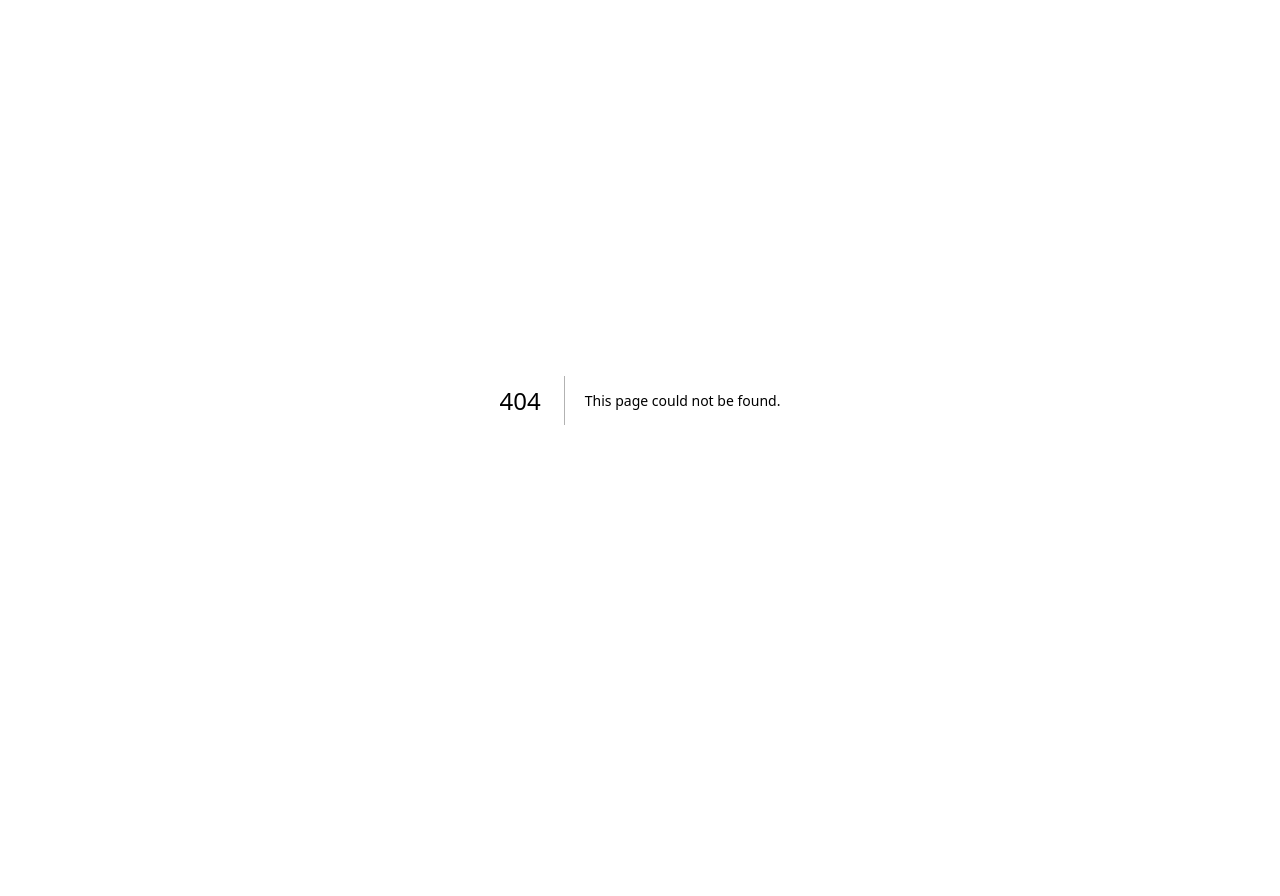
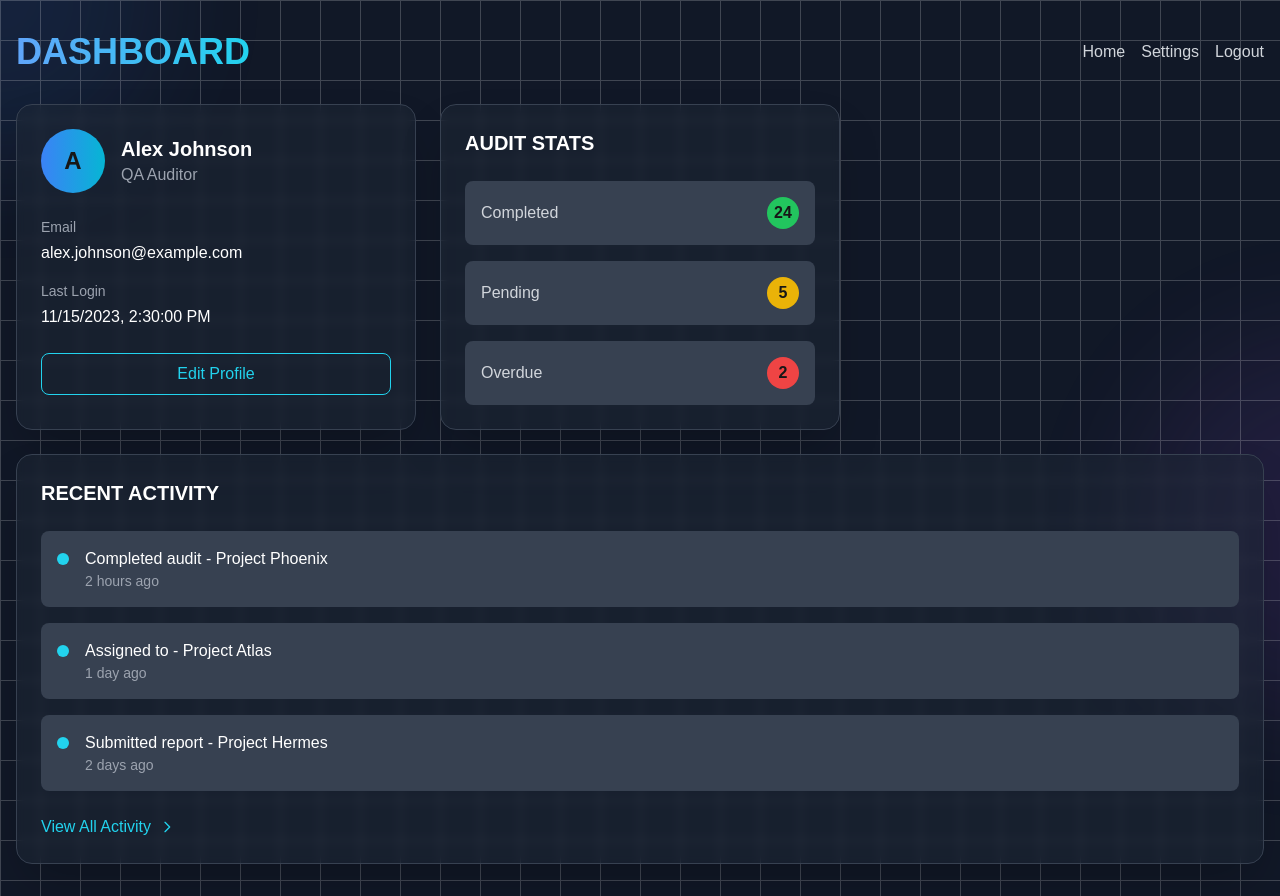
Before and after one commit to M1ngsan636/audit-tracker, a Next.js app: page /user in a window 1280 px wide. Before the commit this address had no page. Before the commit the page ends 800 px from the top, so only its background shows below. Built offline with nearby package versions, Linux system fonts and the light colour scheme.

Commit message:
Update user

```diff
--- /dev/null
+++ b/src/app/user/page.tsx
@@ -0,0 +1,204 @@
+// src/app/user/page.tsx
+"use client";
+
+import { useEffect, useState } from 'react';
+import Link from 'next/link';
+
+export default function UserPage() {
+  const [userData, setUserData] = useState(null);
+  const [loading, setLoading] = useState(true);
+
+  useEffect(() => {
+    // Simulate API fetch
+    const fetchData = async () => {
+      setTimeout(() => {
+        setUserData({
+          name: "Alex Johnson",
+          email: "alex.johnson@example.com",
+          role: "QA Auditor",
+          lastLogin: "2023-11-15T14:30:00Z",
+          auditStats: {
+            completed: 24,
+            pending: 5,
+            overdue: 2
+          }
+        });
+        setLoading(false);
+      }, 1000);
+    };
+
+    fetchData();
+  }, []);
+
+  if (loading) {
+    return <LoadingSpinner />;
+  }
+
+  return (
+    <div className="relative min-h-screen bg-gray-900 overflow-hidden">
+      {/* Background elements */}
+      <FloatingOrbs />
+      <GridOverlay />
+
+      {/* Main content */}
+      <div className="container mx-auto px-4 py-8 relative z-10">
+        <Header />
+
+        <div className="grid grid-cols-1 lg:grid-cols-3 gap-6 mt-8">
+          {/* User Profile Card */}
+          <UserProfileCard user={userData} />
+
+          {/* Stats Overview */}
+          <StatsOverview stats={userData.auditStats} />
+
+          {/* Recent Activity */}
+          <RecentActivity />
+        </div>
+      </div>
+    </div>
+  );
+}
+
+// Component: Floating Orbs Background
+const FloatingOrbs = () => (
+  <>
+    <div className="fixed w-80 h-80 rounded-full bg-blue-500 opacity-10 blur-3xl -left-40 -top-40"></div>
+    <div className="fixed w-96 h-96 rounded-full bg-purple-500 opacity-10 blur-3xl -right-60 bottom-20"></div>
+  </>
+);
+
+// Component: Grid Overlay
+const GridOverlay = () => (
+  <div className="absolute inset-0 opacity-20 pointer-events-none" style={{
+    backgroundImage: 'linear-gradient(to right, #ffffff 1px, transparent 1px), linear-gradient(to bottom, #ffffff 1px, transparent 1px)',
+    backgroundSize: '40px 40px'
+  }}></div>
+);
+
+// Component: Loading Spinner
+const LoadingSpinner = () => (
+  <div className="flex items-center justify-center min-h-screen">
+    <div className="w-16 h-16 border-4 border-cyan-400 border-t-transparent rounded-full animate-spin"></div>
+  </div>
+);
+
+// Component: Header
+const Header = () => (
+  <header className="flex justify-between items-center">
+    <h1 className="text-4xl font-bold text-transparent bg-clip-text bg-gradient-to-r from-blue-400 to-cyan-400">
+      DASHBOARD
+    </h1>
+    <nav className="flex space-x-4">
+      <Link href="/" className="text-gray-300 hover:text-cyan-400 transition-colors">
+        Home
+      </Link>
+      <Link href="/settings" className="text-gray-300 hover:text-cyan-400 transition-colors">
+        Settings
+      </Link>
+      <button className="text-gray-300 hover:text-cyan-400 transition-colors">
+        Logout
+      </button>
+    </nav>
+  </header>
+);
+
+// Component: User Profile Card
+const UserProfileCard = ({ user }) => (
+  <div className="bg-gray-800 rounded-2xl p-6 border border-gray-700 backdrop-blur-sm bg-opacity-50 shadow-2xl">
+    <div className="flex items-center space-x-4 mb-6">
+      <div className="w-16 h-16 rounded-full bg-gradient-to-r from-blue-500 to-cyan-500 flex items-center justify-center text-2xl font-bold">
+        {user.name.charAt(0)}
+      </div>
+      <div>
+        <h2 className="text-xl font-semibold text-white">{user.name}</h2>
+        <p className="text-gray-400">{user.role}</p>
+      </div>
+    </div>
+
+    <div className="space-y-4">
+      <div>
+        <label className="block text-gray-400 text-sm mb-1">Email</label>
+        <p className="text-white">{user.email}</p>
+      </div>
+      <div>
+        <label className="block text-gray-400 text-sm mb-1">Last Login</label>
+        <p className="text-white">{new Date(user.lastLogin).toLocaleString()}</p>
+      </div>
+    </div>
+
+    <button className="mt-6 w-full py-2 rounded-lg border border-cyan-400 text-cyan-400 hover:bg-cyan-900 transition-colors">
+      Edit Profile
+    </button>
+  </div>
+);
+
+// Component: Stats Overview
+const StatsOverview = ({ stats }) => (
+  <div className="bg-gray-800 rounded-2xl p-6 border border-gray-700 backdrop-blur-sm bg-opacity-50 shadow-2xl">
+    <h3 className="text-xl font-semibold text-white mb-6">AUDIT STATS</h3>
+
+    <div className="space-y-4">
+      <StatCard
+        label="Completed"
+        value={stats.completed}
+        color="bg-green-500"
+      />
+      <StatCard
+        label="Pending"
+        value={stats.pending}
+        color="bg-yellow-500"
+      />
+      <StatCard
+        label="Overdue"
+        value={stats.overdue}
+        color="bg-red-500"
+      />
+    </div>
+  </div>
+);
+
+// Component: Stat Card
+const StatCard = ({ label, value, color }) => (
+  <div className="flex justify-between items-center p-4 rounded-lg bg-gray-700">
+    <span className="text-gray-300">{label}</span>
+    <span className={`w-8 h-8 rounded-full ${color} flex items-center justify-center font-bold`}>
+      {value}
+    </span>
+  </div>
+);
+
+// Component: Recent Activity
+const RecentActivity = () => {
+  const activities = [
+    { id: 1, action: "Completed audit", target: "Project Phoenix", time: "2 hours ago" },
+    { id: 2, action: "Assigned to", target: "Project Atlas", time: "1 day ago" },
+    { id: 3, action: "Submitted report", target: "Project Hermes", time: "2 days ago" },
+  ];
+
+  return (
+    <div className="bg-gray-800 rounded-2xl p-6 border border-gray-700 backdrop-blur-sm bg-opacity-50 shadow-2xl lg:col-span-3">
+      <h3 className="text-xl font-semibold text-white mb-6">RECENT ACTIVITY</h3>
+
+      <div className="space-y-4">
+        {activities.map(activity => (
+          <div key={activity.id} className="flex items-start space-x-4 p-4 rounded-lg bg-gray-700 hover:bg-gray-600 transition-colors">
+            <div className="w-3 h-3 mt-1.5 rounded-full bg-cyan-400 flex-shrink-0"></div>
+            <div className="flex-1">
+              <p className="text-white">
+                <span className="font-medium">{activity.action}</span> - {activity.target}
+              </p>
+              <p className="text-gray-400 text-sm">{activity.time}</p>
+            </div>
+          </div>
+        ))}
+      </div>
+
+      <button className="mt-6 text-cyan-400 hover:text-cyan-300 transition-colors flex items-center">
+        View All Activity
+        <svg className="w-4 h-4 ml-2" fill="none" stroke="currentColor" viewBox="0 0 24 24">
+          <path strokeLinecap="round" strokeLinejoin="round" strokeWidth={2} d="M9 5l7 7-7 7" />
+        </svg>
+      </button>
+    </div>
+  );
+};
```
Also changed, not shown: src/app/user/components/ActivityFeed.tsx (added), src/app/user/components/StatWidget.tsx (added), src/app/user/components/UserCard.tsx (added), src/app/user/profile/page.tsx (added), src/app/user/settings/page.tsx (added).
